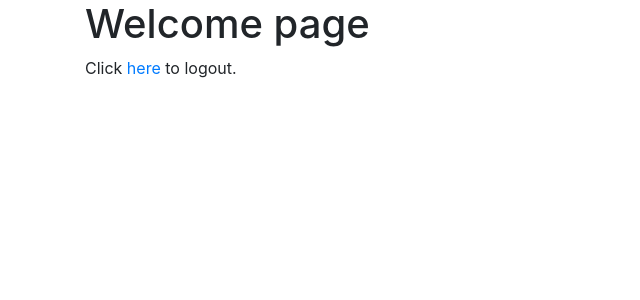
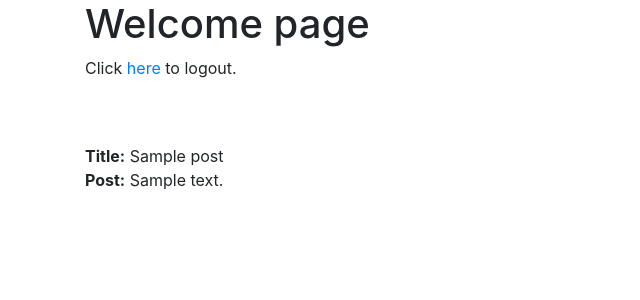
Before and after one commit to popsu/FlaskTutorial-DiscoverFlask, a Flask app: template templates/index.html in a window 1280 px wide. Shown: the top 300 px of the page, without its empty margins (0-640 px from the left). Run offline with Flask 2, Linux system fonts and the light colour scheme; the template is opened without the code that fills it: most values are stand-ins (such as "Sample title", 1, 10 or a date in 2020); some libraries are stand-ins or nearby versions.

Commit message:
Part 5 checkpoint

```diff
--- a/app.py
+++ b/app.py
@@ -1,10 +1,12 @@
-from flask import Flask, render_template, redirect, request, url_for, session, flash
+from flask import Flask, render_template, redirect, request, url_for, session, flash, g
 from functools import wraps
+import sqlite3
 
 app = Flask(__name__)
 
 # config
 app.secret_key = 'my_precious'
+app.database = "sample.db"
 
 
 # login required decorator
@@ -23,7 +25,11 @@ def login_required(f):
 @app.route('/')
 @login_required
 def home():
-    return render_template('index.html')
+    g.db = connect_db()
+    cur = g.db.execute('SELECT * FROM POSTS')
+    posts = [{'title': row[0], 'description': row[1]} for row in cur.fetchall()]
+    g.db.close()
+    return render_template('index.html', posts=posts)
 
 
 @app.route('/welcome')
@@ -54,5 +60,9 @@ def logout():
     return redirect(url_for('welcome'))
 
 
+def connect_db():
+    return sqlite3.connect(app.database)
+
+
 if __name__ == '__main__':
     app.run(debug=True)
--- a/templates/index.html
+++ b/templates/index.html
@@ -2,4 +2,10 @@
 {% block content %}
     <h1>Welcome page</h1>
     <p>Click <a href="{{ url_for('logout') }}">here</a> to logout.</p>
+    <br><br>
+    {% for post in posts %}
+        <strong>Title:</strong> {{ post.title }} <br>
+        <strong>Post:</strong> {{ post.description }} <br>
+        <br>
+    {%  endfor %}
 {% endblock content %}
```
Also changed, not shown: sql.py (added, +8 -0 lines).
